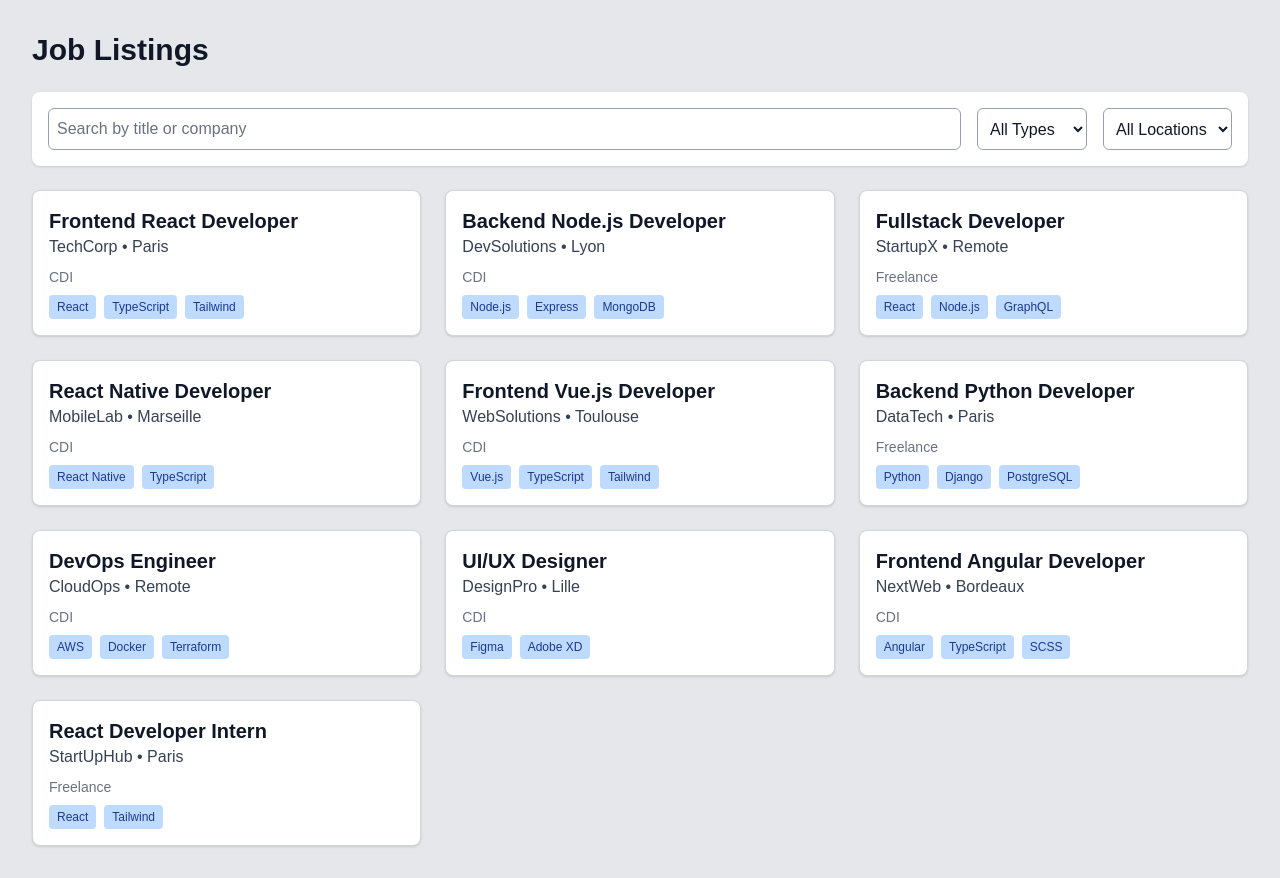
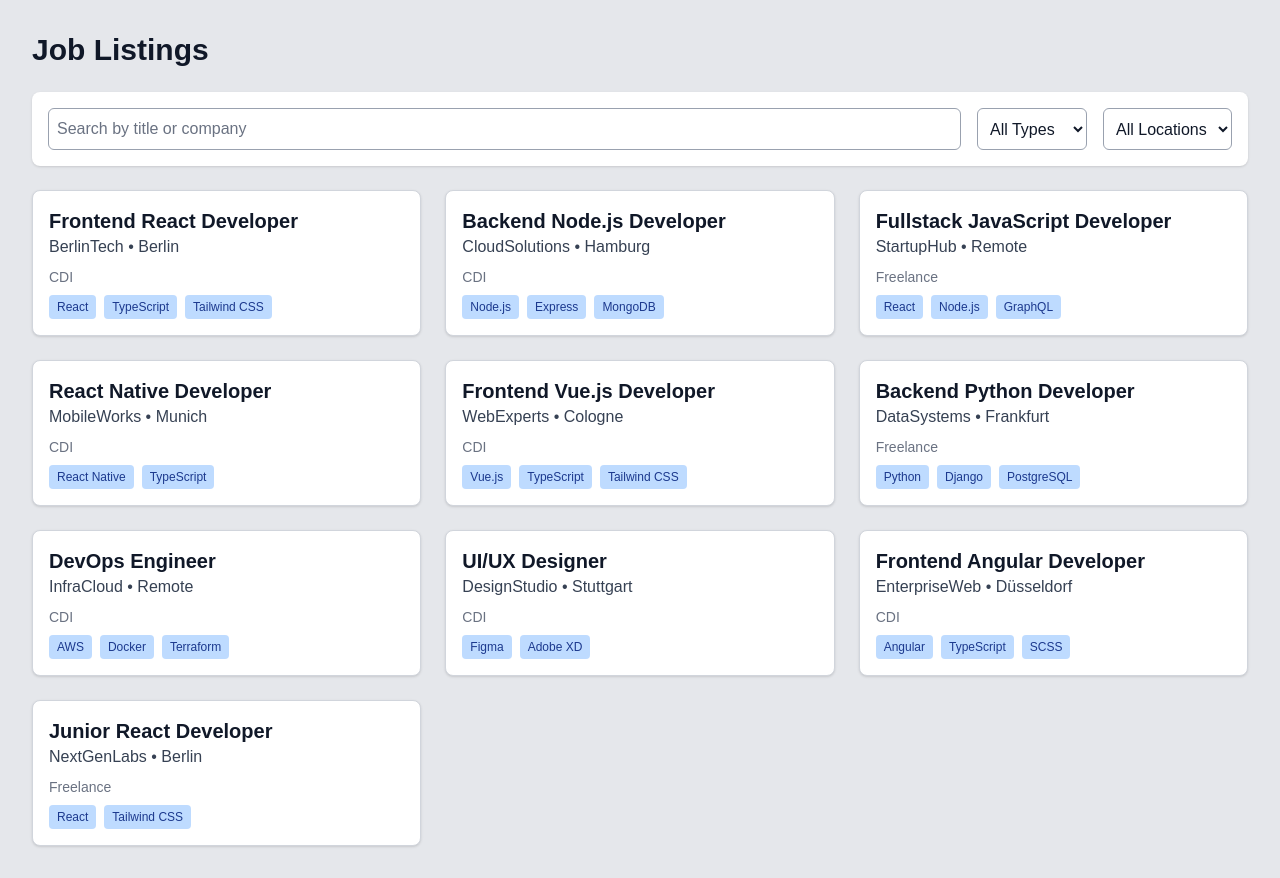
Before and after one commit to MeriamMb/job-board-nextjs, a Next.js app: page /jobs in a window 1280 px wide. Built offline with nearby package versions, Linux system fonts and the light colour scheme.

Commit message:
feat: add job details page with dynamic routing and SEO

```diff
--- /dev/null
+++ b/app/jobs/[slug]/page.tsx
@@ -0,0 +1,70 @@
+import { jobs } from "../../../data/jobs";
+import { notFound } from "next/navigation";
+import { Metadata } from "next";
+
+type JobPageProps = {
+  params: Promise<{
+    slug: string;
+  }>;
+};
+
+/* SEO dynamique */
+export async function generateMetadata({
+  params,
+}: JobPageProps): Promise<Metadata> {
+  const { slug } = await params;
+  const job = jobs.find((job) => job.slug === slug);
+
+  if (!job) {
+    return {
+      title: "Job not found",
+    };
+  }
+
+  return {
+    title: `${job.title} at ${job.company}`,
+    description: job.description,
+  };
+}
+
+/* Page */
+export default async function JobPage({ params }: JobPageProps) {
+  const { slug } = await params;
+  const job = jobs.find((job) => job.slug === slug);
+
+  if (!job) {
+    notFound();
+  }
+
+  return (
+    <main className="min-h-screen bg-gray-100 p-4 md:p-8">
+      <div className="max-w-3xl mx-auto bg-white p-6 rounded-lg shadow">
+        <h1 className="text-3xl font-bold text-gray-900 mb-2">{job.title}</h1>
+
+        <p className="text-gray-700 mb-4">
+          {job.company} • {job.location} • {job.type}
+        </p>
+
+        <div className="flex flex-wrap gap-2 mb-6">
+          {job.stack.map((tech) => (
+            <span
+              key={tech}
+              className="bg-blue-200 text-blue-900 px-2 py-1 rounded text-sm"
+            >
+              {tech}
+            </span>
+          ))}
+        </div>
+
+        <p className="text-gray-800 leading-relaxed">{job.description}</p>
+
+        <button
+          className="mt-8 w-full md:w-auto bg-blue-600 text-white px-6 py-3 rounded-lg font-medium
+                     hover:bg-blue-700 focus:outline-none focus:ring-2 focus:ring-blue-500 transition"
+        >
+          Apply Now
+        </button>
+      </div>
+    </main>
+  );
+}
--- a/components/JobCard.tsx
+++ b/components/JobCard.tsx
@@ -1,4 +1,5 @@
 import { Job } from "../types/job";
+import Link from "next/link";
 
 type JobCardProps = {
   job: Job;
@@ -6,7 +7,8 @@ type JobCardProps = {
 
 export default function JobCard({ job }: JobCardProps) {
   return (
-    <div className="border border-gray-300 rounded-lg p-4 shadow-sm hover:shadow-md transition bg-white">
+    <Link href={`/jobs/${job.slug}`}>
+      <div className="border border-gray-300 rounded-lg p-4 bg-white shadow-sm hover:shadow-md transition cursor-pointer">
         <h2 className="text-xl font-bold text-gray-900">{job.title}</h2>
         <p className="text-gray-700">
           {job.company} • {job.location}
@@ -24,5 +26,6 @@ export default function JobCard({ job }: JobCardProps) {
           ))}
         </div>
       </div>
+    </Link>
   );
 }
--- a/data/jobs.ts
+++ b/data/jobs.ts
@@ -4,101 +4,111 @@ export const jobs: Job[] = [
   {
     id: 1,
     title: 'Frontend React Developer',
-    company: 'TechCorp',
-    location: 'Paris',
+    company: 'BerlinTech',
+    location: 'Berlin',
     type: 'CDI',
-    stack: ['React', 'TypeScript', 'Tailwind'],
-    description: 'Nous recherchons un développeur frontend React pour rejoindre notre équipe dynamique.',
-    slug: 'frontend-react-paris',
+    stack: ['React', 'TypeScript', 'Tailwind CSS'],
+    description:
+      'We are looking for a frontend React developer to build modern and scalable web applications.',
+    slug: 'frontend-react-berlin',
   },
   {
     id: 2,
     title: 'Backend Node.js Developer',
-    company: 'DevSolutions',
-    location: 'Lyon',
+    company: 'CloudSolutions',
+    location: 'Hamburg',
     type: 'CDI',
     stack: ['Node.js', 'Express', 'MongoDB'],
-    description: 'Vous serez responsable de la conception et du développement de notre API.',
-    slug: 'backend-nodejs-lyon',
+    description:
+      'You will be responsible for designing and developing robust backend services and APIs.',
+    slug: 'backend-nodejs-hamburg',
   },
   {
     id: 3,
-    title: 'Fullstack Developer',
-    company: 'StartupX',
+    title: 'Fullstack JavaScript Developer',
+    company: 'StartupHub',
     location: 'Remote',
     type: 'Freelance',
     stack: ['React', 'Node.js', 'GraphQL'],
-    description: 'Rejoignez notre startup pour travailler sur un produit innovant.',
-    slug: 'fullstack-remote',
+    description:
+      'Join our remote team to work on innovative fullstack web applications.',
+    slug: 'fullstack-javascript-remote',
   },
   {
     id: 4,
     title: 'React Native Developer',
-    company: 'MobileLab',
-    location: 'Marseille',
+    company: 'MobileWorks',
+    location: 'Munich',
     type: 'CDI',
     stack: ['React Native', 'TypeScript'],
-    description: 'Développement d’applications mobiles pour iOS et Android.',
-    slug: 'react-native-marseille',
+    description:
+      'Develop high-quality mobile applications for iOS and Android using React Native.',
+    slug: 'react-native-munich',
   },
   {
     id: 5,
     title: 'Frontend Vue.js Developer',
-    company: 'WebSolutions',
-    location: 'Toulouse',
+    company: 'WebExperts',
+    location: 'Cologne',
     type: 'CDI',
-    stack: ['Vue.js', 'TypeScript', 'Tailwind'],
-    description: 'Création d’interfaces utilisateurs modernes avec Vue.js.',
-    slug: 'frontend-vue-toulouse',
+    stack: ['Vue.js', 'TypeScript', 'Tailwind CSS'],
+    description:
+      'Create modern and user-friendly interfaces using Vue.js and Tailwind CSS.',
+    slug: 'frontend-vue-cologne',
   },
   {
     id: 6,
     title: 'Backend Python Developer',
-    company: 'DataTech',
-    location: 'Paris',
+    company: 'DataSystems',
+    location: 'Frankfurt',
     type: 'Freelance',
     stack: ['Python', 'Django', 'PostgreSQL'],
-    description: 'Développement de solutions backend pour applications web.',
-    slug: 'backend-python-paris',
+    description:
+      'Build and maintain backend systems and APIs for data-driven applications.',
+    slug: 'backend-python-frankfurt',
   },
   {
     id: 7,
     title: 'DevOps Engineer',
-    company: 'CloudOps',
+    company: 'InfraCloud',
     location: 'Remote',
     type: 'CDI',
     stack: ['AWS', 'Docker', 'Terraform'],
-    description: 'Assurer le déploiement et la maintenance de nos infrastructures cloud.',
+    description:
+      'Manage cloud infrastructure and ensure reliable deployments and monitoring.',
     slug: 'devops-remote',
   },
   {
     id: 8,
     title: 'UI/UX Designer',
-    company: 'DesignPro',
-    location: 'Lille',
+    company: 'DesignStudio',
+    location: 'Stuttgart',
     type: 'CDI',
     stack: ['Figma', 'Adobe XD'],
-    description: 'Création de maquettes et d’interfaces pour nos clients.',
-    slug: 'ui-ux-lille',
+    description:
+      'Design intuitive user interfaces and experiences for web and mobile products.',
+    slug: 'ui-ux-stuttgart',
   },
   {
     id: 9,
     title: 'Frontend Angular Developer',
-    company: 'NextWeb',
-    location: 'Bordeaux',
+    company: 'EnterpriseWeb',
+    location: 'Düsseldorf',
     type: 'CDI',
     stack: ['Angular', 'TypeScript', 'SCSS'],
-    description: 'Développement d’interfaces web performantes avec Angular.',
-    slug: 'frontend-angular-bordeaux',
+    description:
+      'Develop high-performance enterprise web applications using Angular.',
+    slug: 'frontend-angular-dusseldorf',
   },
   {
     id: 10,
-    title: 'React Developer Intern',
-    company: 'StartUpHub',
-    location: 'Paris',
+    title: 'Junior React Developer',
+    company: 'NextGenLabs',
+    location: 'Berlin',
     type: 'Freelance',
-    stack: ['React', 'Tailwind'],
-    description: 'Stage en développement frontend React pour juniors motivés.',
-    slug: 'react-intern-paris',
+    stack: ['React', 'Tailwind CSS'],
+    description:
+      'Great opportunity for junior developers to gain real-world React experience.',
+    slug: 'junior-react-berlin',
   },
 ]
```
Lines whose indentation alone changed are shown as unchanged.
